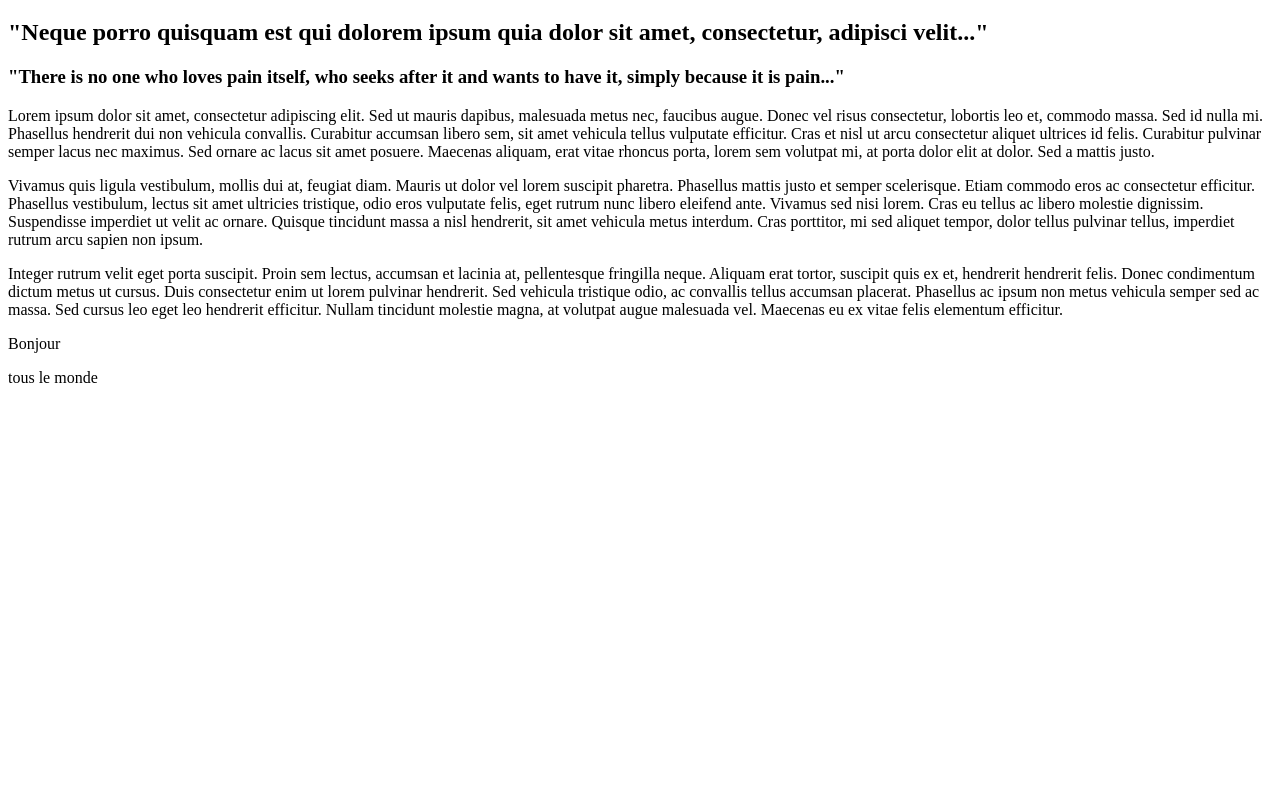
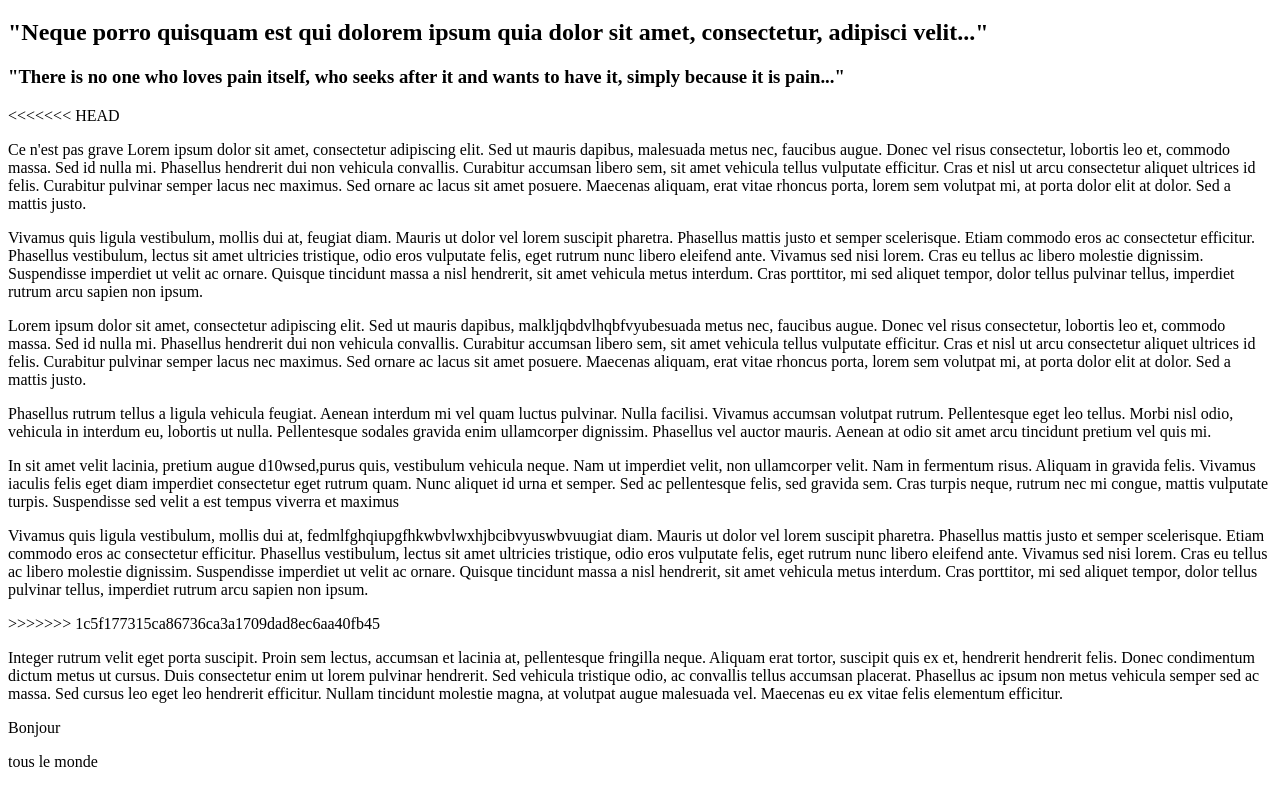
Before and after one commit to kascade-training/git-training, a plain HTML site: page lipsum.html in a window 1280 px wide. Shown: the part 61-848 px from the top of the page. Before the commit the page ends 800 px from the top, so only its background shows below. Drawn offline with Linux system fonts and the light colour scheme.

```diff
--- a/lipsum.html
+++ b/lipsum.html
@@ -9,8 +9,14 @@
 	<h1>Lorem Ipsum</h1>
 	<h2>"Neque porro quisquam est qui dolorem ipsum quia dolor sit amet, consectetur, adipisci velit..."</h2>
 	<h3>"There is no one who loves pain itself, who seeks after it and wants to have it, simply because it is pain..."</h3>
-	<p>Lorem ipsum dolor sit amet, consectetur adipiscing elit. Sed ut mauris dapibus, malesuada metus nec, faucibus augue. Donec vel risus consectetur, lobortis leo et, commodo massa. Sed id nulla mi. Phasellus hendrerit dui non vehicula convallis. Curabitur accumsan libero sem, sit amet vehicula tellus vulputate efficitur. Cras et nisl ut arcu consectetur aliquet ultrices id felis. Curabitur pulvinar semper lacus nec maximus. Sed ornare ac lacus sit amet posuere. Maecenas aliquam, erat vitae rhoncus porta, lorem sem volutpat mi, at porta dolor elit at dolor. Sed a mattis justo.</p>
+<<<<<<< HEAD
+	<p> Ce n'est pas grave Lorem ipsum dolor sit amet, consectetur adipiscing elit. Sed ut mauris dapibus, malesuada metus nec, faucibus augue. Donec vel risus consectetur, lobortis leo et, commodo massa. Sed id nulla mi. Phasellus hendrerit dui non vehicula convallis. Curabitur accumsan libero sem, sit amet vehicula tellus vulputate efficitur. Cras et nisl ut arcu consectetur aliquet ultrices id felis. Curabitur pulvinar semper lacus nec maximus. Sed ornare ac lacus sit amet posuere. Maecenas aliquam, erat vitae rhoncus porta, lorem sem volutpat mi, at porta dolor elit at dolor. Sed a mattis justo.</p>
 	<p>Vivamus quis ligula vestibulum, mollis dui at, feugiat diam. Mauris ut dolor vel lorem suscipit pharetra. Phasellus mattis justo et semper scelerisque. Etiam commodo eros ac consectetur efficitur. Phasellus vestibulum, lectus sit amet ultricies tristique, odio eros vulputate felis, eget rutrum nunc libero eleifend ante. Vivamus sed nisi lorem. Cras eu tellus ac libero molestie dignissim. Suspendisse imperdiet ut velit ac ornare. Quisque tincidunt massa a nisl hendrerit, sit amet vehicula metus interdum. Cras porttitor, mi sed aliquet tempor, dolor tellus pulvinar tellus, imperdiet rutrum arcu sapien non ipsum.</p>
+	<p>Lorem ipsum dolor sit amet, consectetur adipiscing elit. Sed ut mauris dapibus, malkljqbdvlhqbfvyubesuada metus nec, faucibus augue. Donec vel risus consectetur, lobortis leo et, commodo massa. Sed id nulla mi. Phasellus hendrerit dui non vehicula convallis. Curabitur accumsan libero sem, sit amet vehicula tellus vulputate efficitur. Cras et nisl ut arcu consectetur aliquet ultrices id felis. Curabitur pulvinar semper lacus nec maximus. Sed ornare ac lacus sit amet posuere. Maecenas aliquam, erat vitae rhoncus porta, lorem sem volutpat mi, at porta dolor elit at dolor. Sed a mattis justo.</p>
+	<p>Phasellus rutrum tellus a ligula vehicula feugiat. Aenean interdum mi vel quam luctus pulvinar. Nulla facilisi. Vivamus accumsan volutpat rutrum. Pellentesque eget leo tellus. Morbi nisl odio, vehicula in interdum eu, lobortis ut nulla. Pellentesque sodales gravida enim ullamcorper dignissim. Phasellus vel auctor mauris. Aenean at odio sit amet arcu tincidunt pretium vel quis mi.</p>
+	<p>In sit amet velit lacinia, pretium augue d10wsed,purus quis, vestibulum vehicula neque. Nam ut imperdiet velit, non ullamcorper velit. Nam in fermentum risus. Aliquam in gravida felis. Vivamus iaculis felis eget diam imperdiet consectetur eget rutrum quam. Nunc aliquet id urna et semper. Sed ac pellentesque felis, sed gravida sem. Cras turpis neque, rutrum nec mi congue, mattis vulputate turpis. Suspendisse sed velit a est tempus viverra et maximus
+	<p>Vivamus quis ligula vestibulum, mollis dui at, fedmlfghqiupgfhkwbvlwxhjbcibvyuswbvuugiat diam. Mauris ut dolor vel lorem suscipit pharetra. Phasellus mattis justo et semper scelerisque. Etiam commodo eros ac consectetur efficitur. Phasellus vestibulum, lectus sit amet ultricies tristique, odio eros vulputate felis, eget rutrum nunc libero eleifend ante. Vivamus sed nisi lorem. Cras eu tellus ac libero molestie dignissim. Suspendisse imperdiet ut velit ac ornare. Quisque tincidunt massa a nisl hendrerit, sit amet vehicula metus interdum. Cras porttitor, mi sed aliquet tempor, dolor tellus pulvinar tellus, imperdiet rutrum arcu sapien non ipsum.</p>
+>>>>>>> 1c5f177315ca86736ca3a1709dad8ec6aa40fb45
 	<P>Integer rutrum velit eget porta suscipit. Proin sem lectus, accumsan et lacinia at, pellentesque fringilla neque. Aliquam erat tortor, suscipit quis ex et, hendrerit hendrerit felis. Donec condimentum dictum metus ut cursus. Duis consectetur enim ut lorem pulvinar hendrerit. Sed vehicula tristique odio, ac convallis tellus accumsan placerat. Phasellus ac ipsum non metus vehicula semper sed ac massa. Sed cursus leo eget leo hendrerit efficitur. Nullam tincidunt molestie magna, at volutpat augue malesuada vel. Maecenas eu ex vitae felis elementum efficitur.</p>
 	<p>Bonjour</p>
 	<p>tous le monde</p>
```
